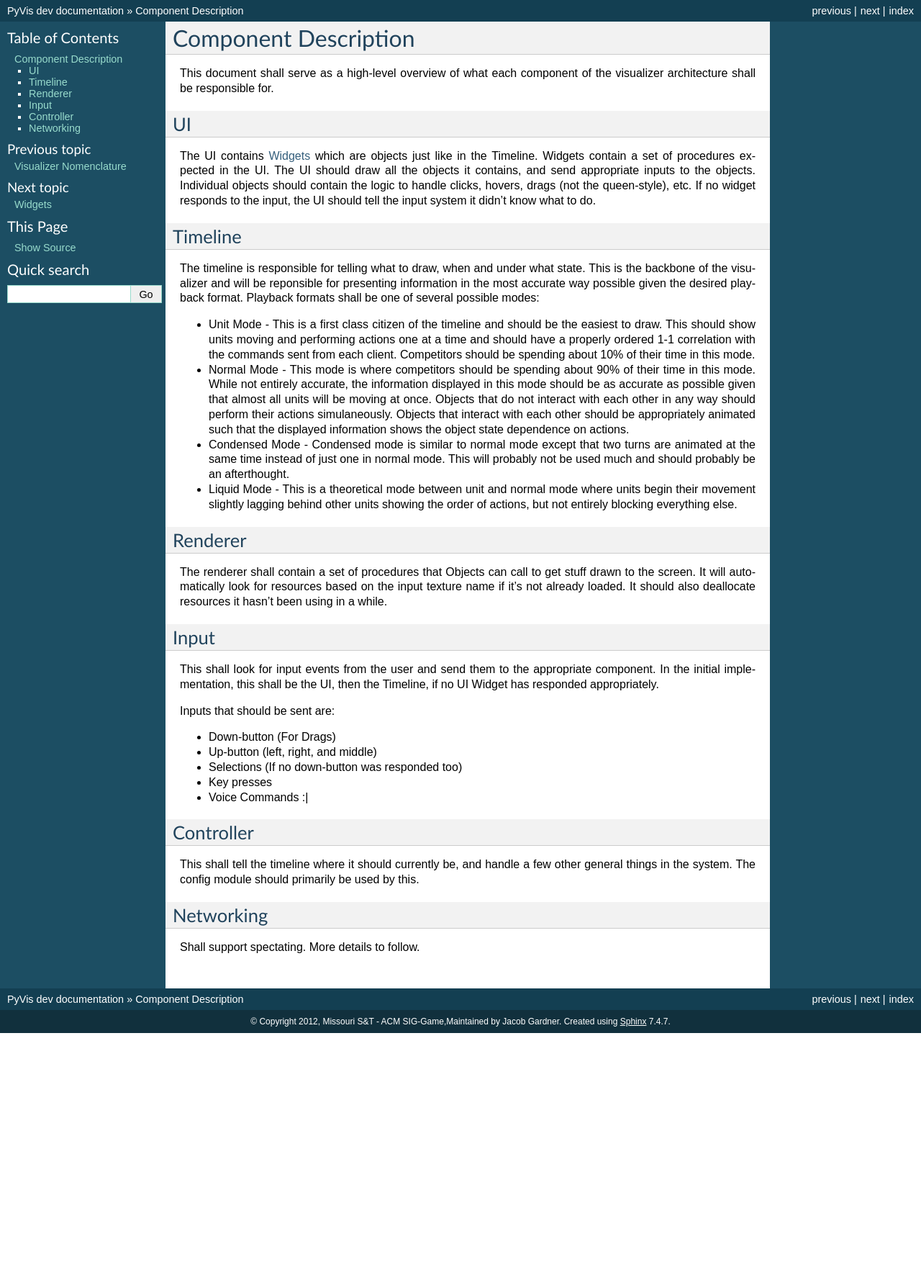
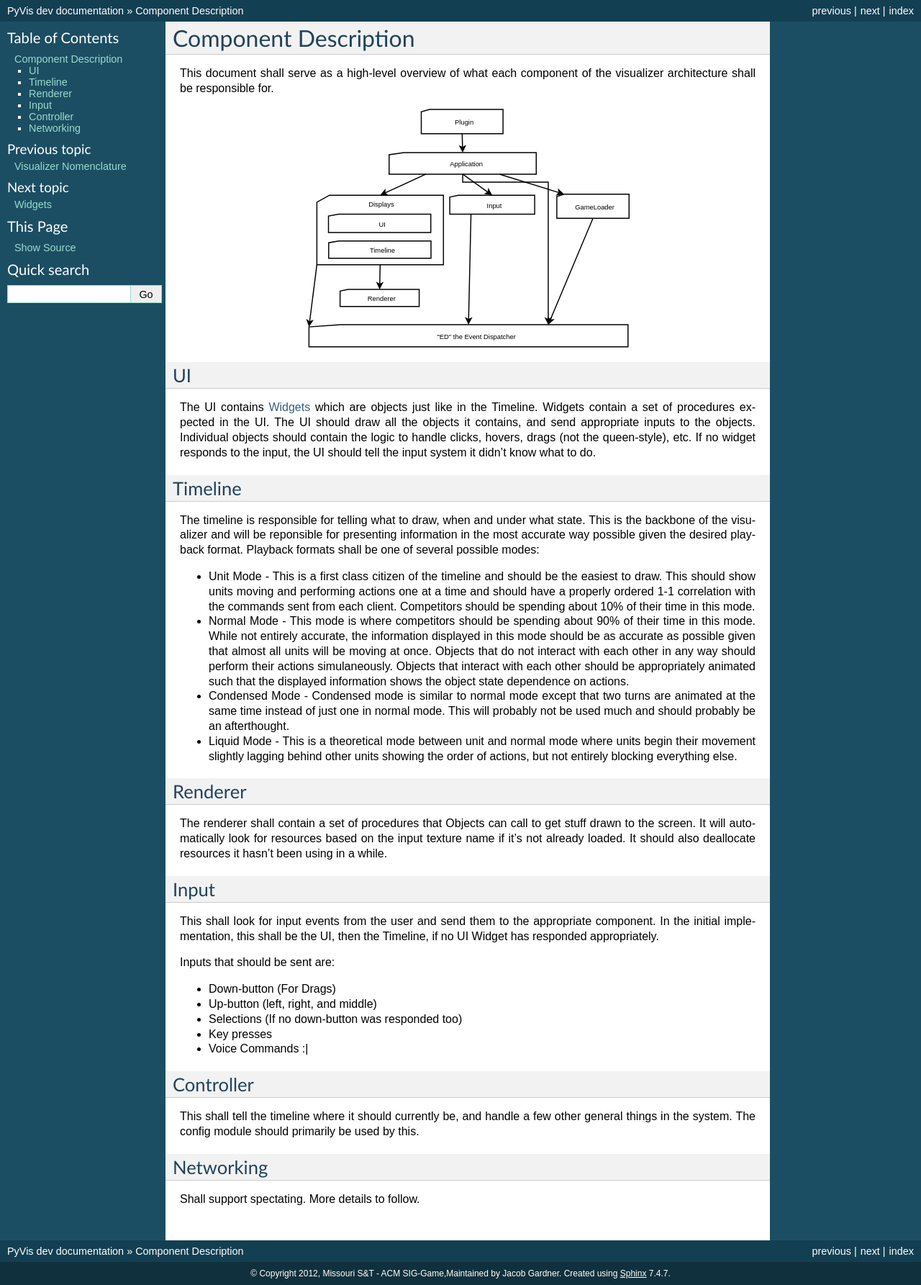
Before and after one commit to siggame/PyVis, a Sphinx documentation site: the page built from docs/design/component_description.rst, in a window 1280 px wide. Shown: the whole page at 72% size. Built offline with Sphinx 7.4.7, drawn with Linux system fonts in a browser that asks for light colours; before the commit the page ends 1435 px from its top, so only the background shows below that.

Commit message:
Showing the overview

```diff
--- a/docs/design/component_description.rst
+++ b/docs/design/component_description.rst
@@ -3,6 +3,10 @@ Component Description
 
 This document shall serve as a high-level overview of what each component of
 the visualizer architecture shall be responsible for.
+
+.. image:: overview.svg
+    :width: 450 px
+    :align: center
 
 UI
 --
```
Also changed, not shown: docs/design/overview.svg (renamed from docs/_static/OverView.svg).
